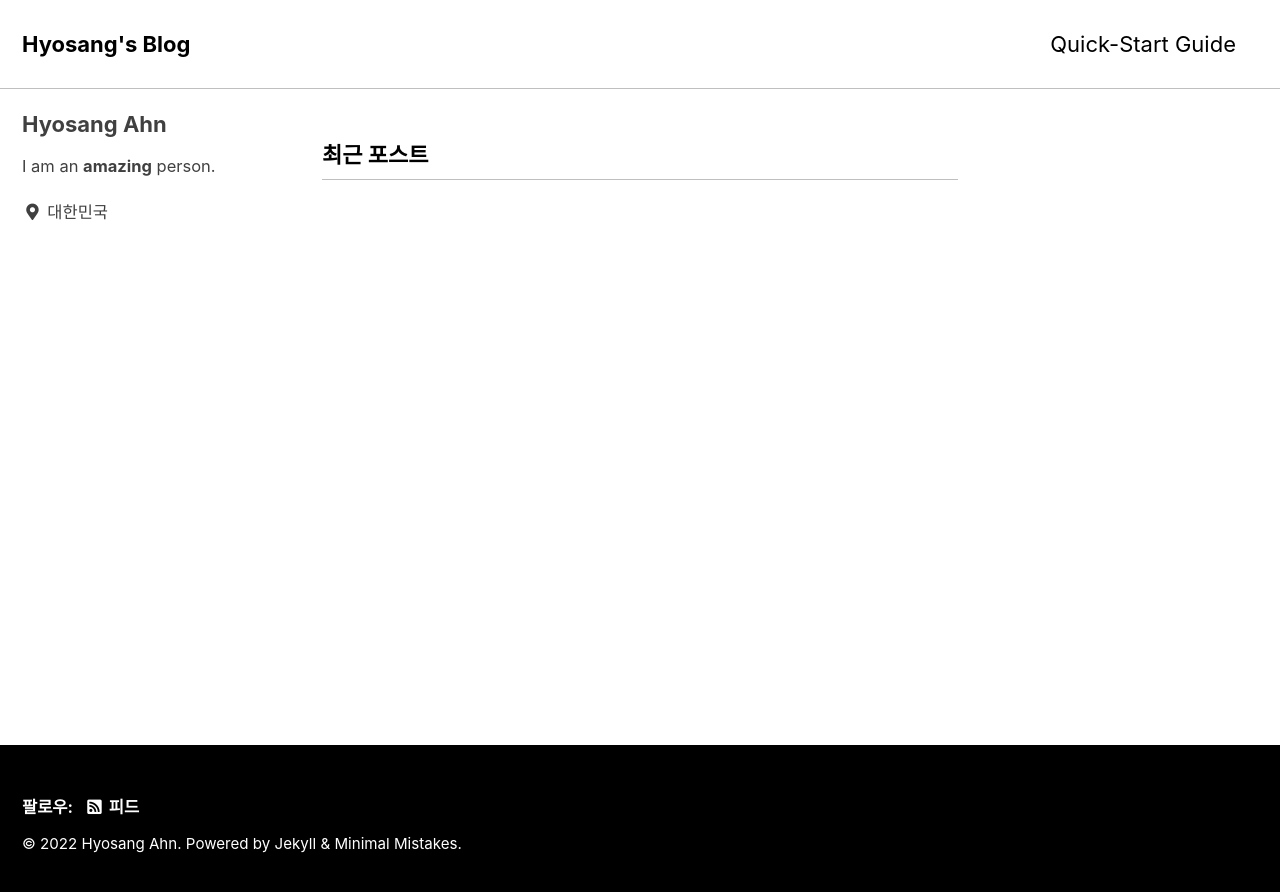
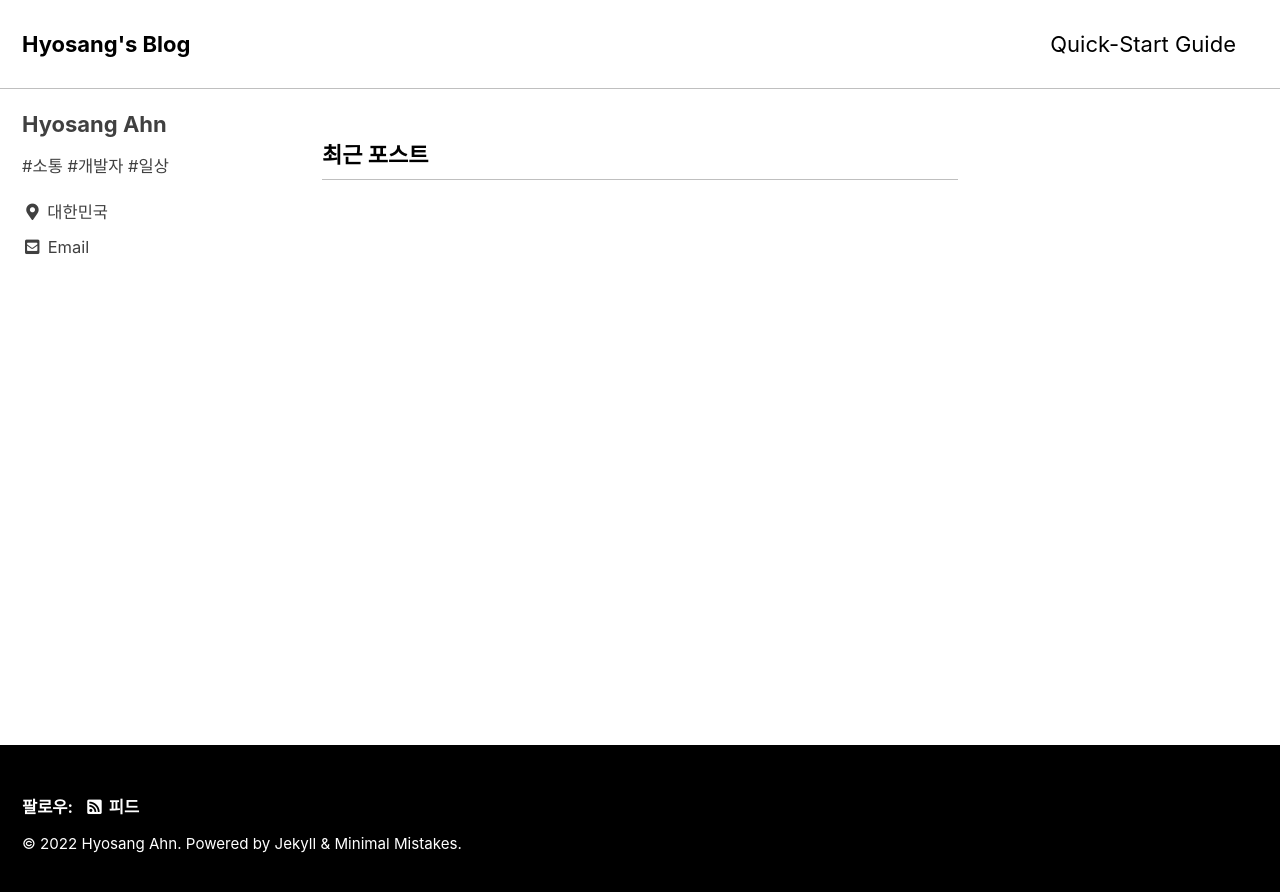
Before and after one commit to hyosangAhn/hyosangAhn.github.io, a Jekyll site: the page built from index.html, in a window 1280 px wide. Shown: the top 892 px of the page. Built offline with Jekyll 4.4.1, drawn with Linux system fonts in a browser that asks for light colours; cached includes are drawn as plain includes; the list of posts is cut into pages by our own code.

Commit message:
_config.yml updated

```diff
--- a/_config.yml
+++ b/_config.yml
@@ -106,13 +106,13 @@ analytics:
 author:
   name             : "Hyosang Ahn"
   avatar           : # path of avatar image, e.g. "/assets/images/bio-photo.jpg"
-  bio              : "I am an **amazing** person."
+  bio              : "#소통 #개발자 #일상"
   location         : "대한민국"
   email            :
   links:
     - label: "Email"
       icon: "fas fa-fw fa-envelope-square"
-      # url: "mailto:your.name@email.com"
+      url: "mailto:music_taker@naver.com"
     - label: "Website"
       icon: "fas fa-fw fa-link"
       # url: "https://your-website.com"
```
